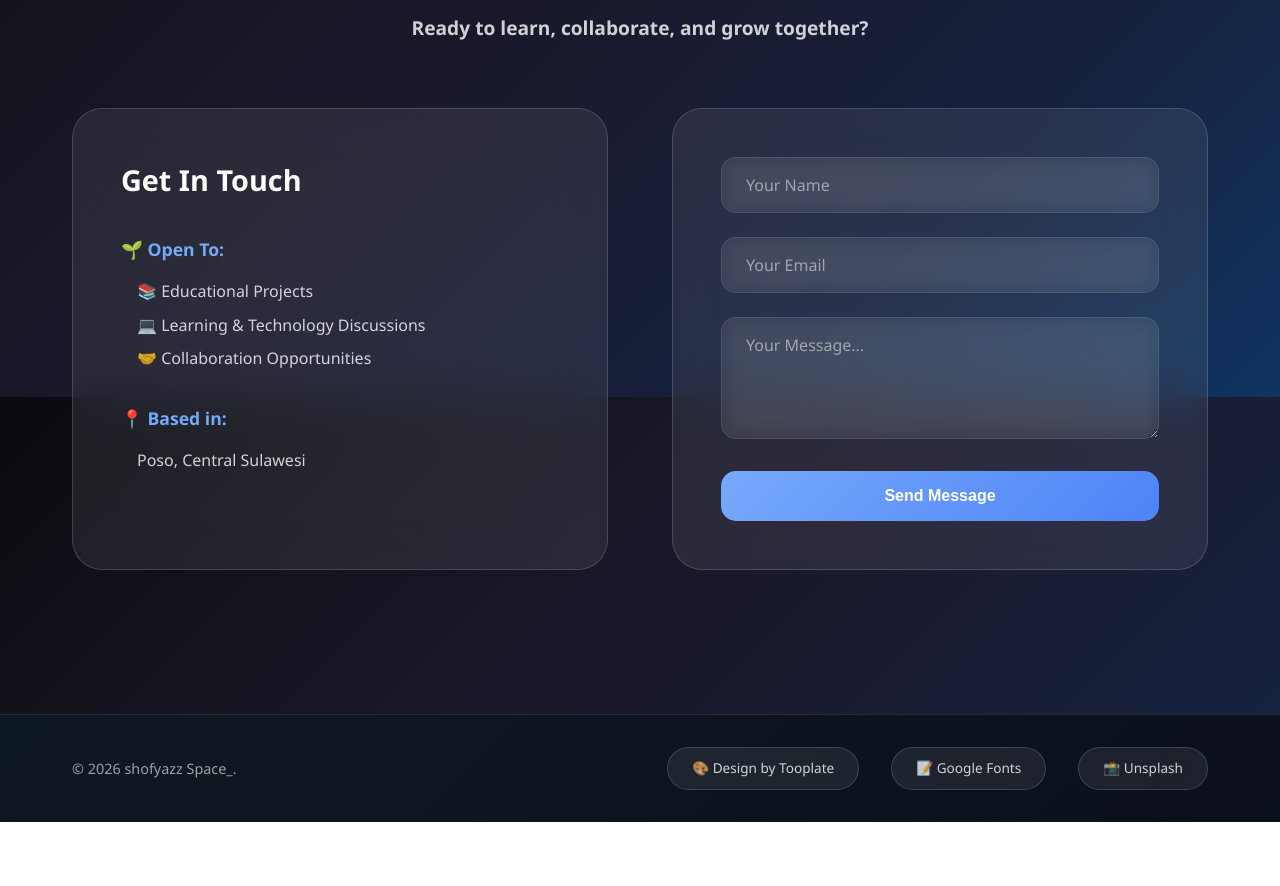
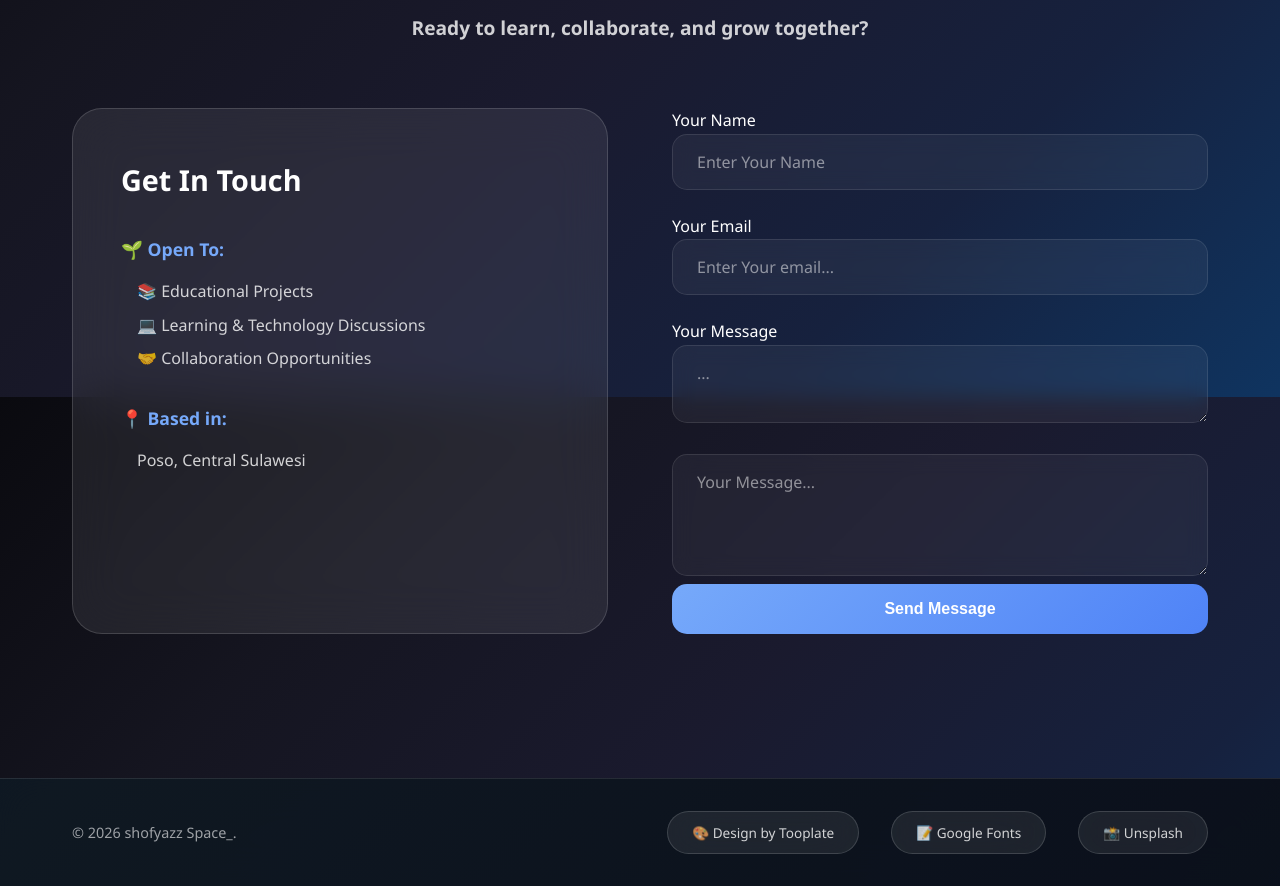
Before and after one commit to YPcrystal/shofyazz, a plain HTML site: page index.html in a window 1280 px wide. Shown: the part 6803-7689 px from the top of the page. Before the commit the page ends 7625 px from the top, so only its background shows below. Drawn offline with Linux system fonts and the light colour scheme.

Commit message:
portofolio

```diff
--- a/index.html
+++ b/index.html
@@ -385,17 +385,21 @@
                 </div>
             </div>
 
-            <div class="contact-form-container">
             <form class="contact-form">
                 <div class="form-group">
-                        <input type="text" class="form-input" placeholder="Your Name" required>
+                    <label for="name">Your Name</label>
+                    <input type="text" id="name" class="form-input" placeholder="Enter Your Name">
+                </div>
+
+                <div class="form-group">
+                    <label for="email">Your Email</label>
+                    <input type="email" id="email" class="form-input" placeholder="Enter Your email...">
                 </div>
                 <div class="form-group">
-                        <input type="email" class="form-input" placeholder="Your Email" required>
+                    <label for="message">Your Message</label>
+                    <textarea id="message" class="form-textarea" placeholder="..."></textarea>
                 </div>
-                    <div class="form-group">
                 <textarea class="form-textarea" rows="4" placeholder="Your Message..." required></textarea>
-                    </div>
                 <button type="submit" class="submit-btn">Send Message</button>
                 </form>
             </div>
```
Lines whose indentation alone changed are shown as unchanged.
